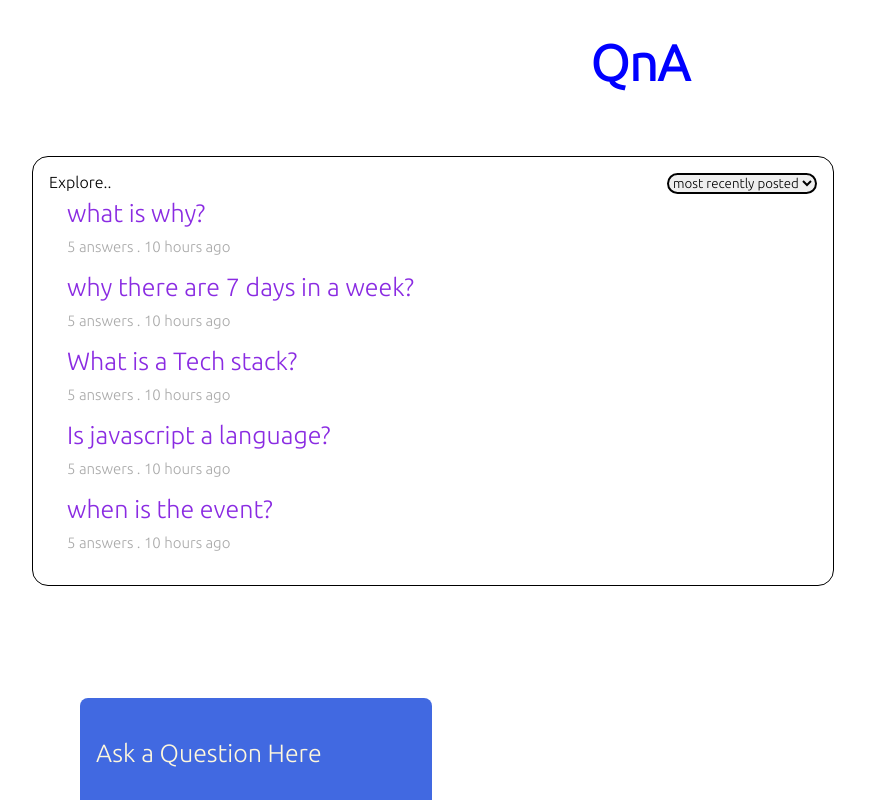
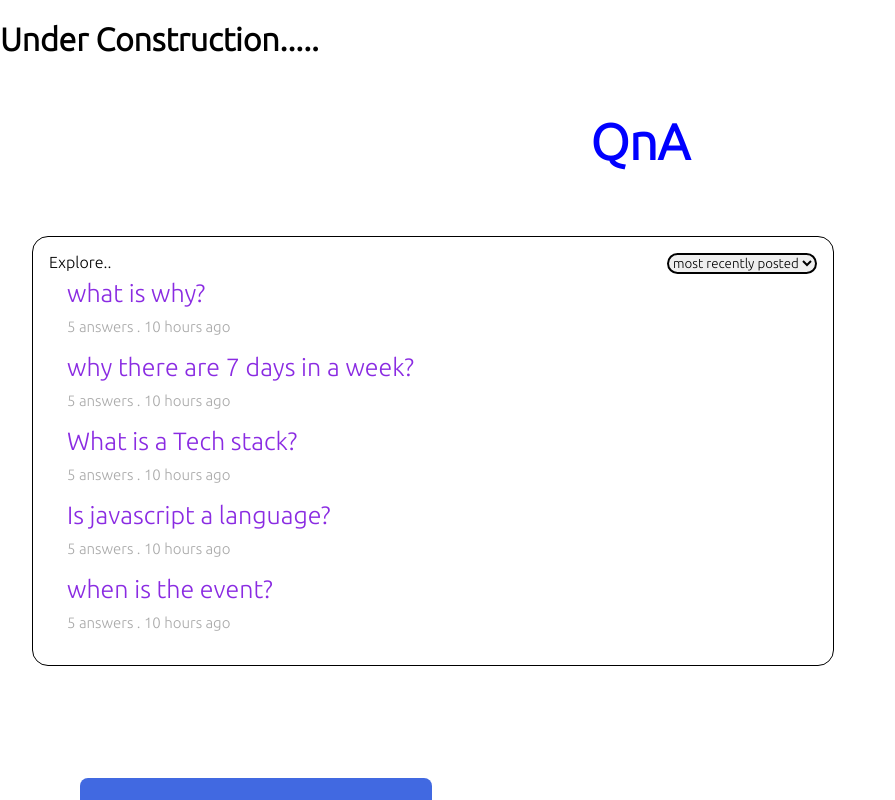
Before and after one commit to abishek-joshua/QnA, a React (Create React App) app: page / in a window 1280 px wide. Shown: the top 800 px of the page, without its empty margins (0-895 px from the left). Built offline with nearby package versions, Linux system fonts and the light colour scheme.

Commit message:
Under Construction.... added

```diff
--- a/src/App.js
+++ b/src/App.js
@@ -6,6 +6,7 @@ class App extends React.Component{
   render(){
     return(
       <div className="app">
+        <h1><strong>Under Construction.....</strong></h1>
         <h1 className="qna-title">QnA</h1>
 
         <div className="questions-box">
@@ -23,6 +24,7 @@ class App extends React.Component{
         <Question questionStatement="What is a Tech stack?"/>
         <Question questionStatement="Is javascript a language?"/>
         <Question questionStatement="when is the event?"/>
+
         </div>
 
         <Ask/>
```
